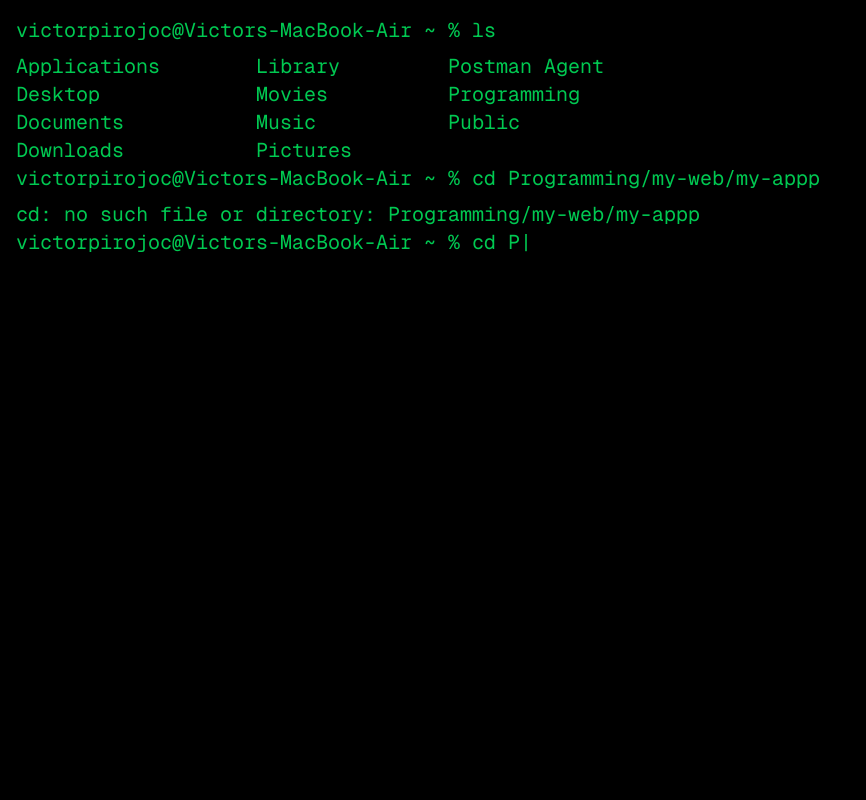
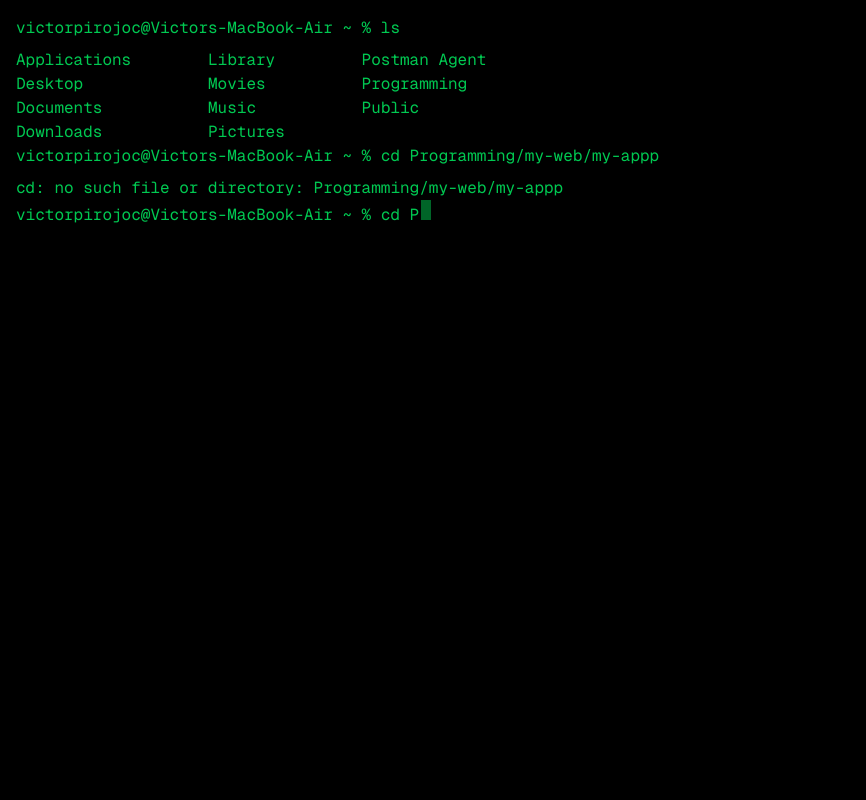
Before and after one commit to Senpai-paj/my-web, a Next.js app in the folder my-app/: page / in a window 1280 px wide. Shown: the top 800 px of the page, without its empty margins (0-866 px from the left). Built offline with nearby package versions, Linux system fonts and the light colour scheme; grey boxes are pictures that could not be loaded.

Commit message:
text size and pointer fixed

```diff
--- a/my-app/src/components/TerminalLoader.tsx
+++ b/my-app/src/components/TerminalLoader.tsx
@@ -100,7 +100,7 @@
 
   return (
     <div className="fixed inset-0 bg-black z-50 flex flex-col p-4">
-      <div className="font-mono text-green-500 text-xl">
+      <div className="font-mono text-green-500 text-md">
         {steps.filter((_, index) => visibleSteps.includes(index)).map((step, index) => (
           <div key={index}>
             <div className="whitespace-pre">
@@ -116,13 +116,13 @@
         {currentStep < steps.length && !showOutput && (
           <div className="whitespace-pre">
             {showPrompt && steps[currentStep].prompt}<span>{text}</span>
-            <span className="animate-blink">|</span>
+            <span className="inline-block w-[10px] h-5 bg-green-500 animate-pulse ml-0.5"></span>
           </div>
         )}
         {currentStep >= steps.length && (
           <div className="whitespace-pre">
             {text}{dots}
-            <span className="animate-blink">|</span>
+            {/*<span className="inline-block w-[10px] h-5 bg-green-500 animate-pulse ml-0.5"></span>*/}
           </div>
         )}
       </div>
```
